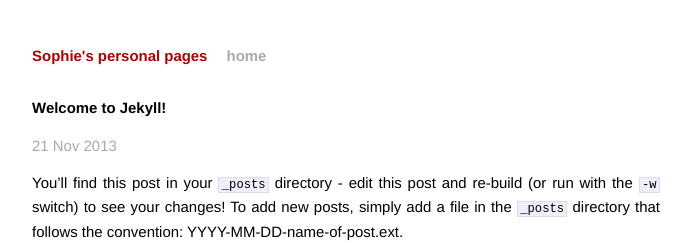
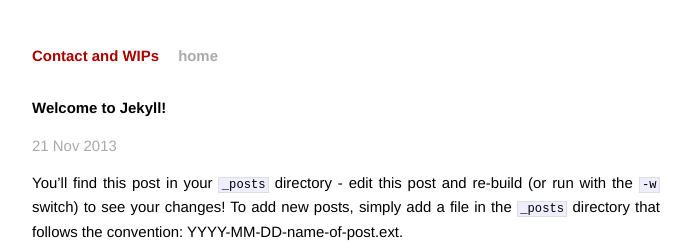
Before and after one commit to SophGits/sophgits.github.io, a Jekyll site: the page built from _posts/2013-11-21-welcome-to-jekyll.markdown, in a window 1280 px wide. Shown: the top 243 px of the page, without its empty margins (294-985 px from the left). Built offline with Jekyll 4.4.1, drawn with Linux system fonts in a browser that asks for light colours; Markdown is read by kramdown in place of the engine named in the settings.

Commit message:
Play with gh-pages.

```diff
--- a/_config.yml
+++ b/_config.yml
@@ -1,5 +1,5 @@
 exclude: ['Gemfile', 'Gemfile.lock', 'README.md']
 
-name: Sophie's personal pages
+name: Contact and WIPs
 markdown: redcarpet
 pygments: true
--- a/_includes/head.html
+++ b/_includes/head.html
@@ -9,5 +9,4 @@
 
     <!-- Custom CSS -->
     <link rel="stylesheet" href="/css/main.css">
-
 </head>
```
